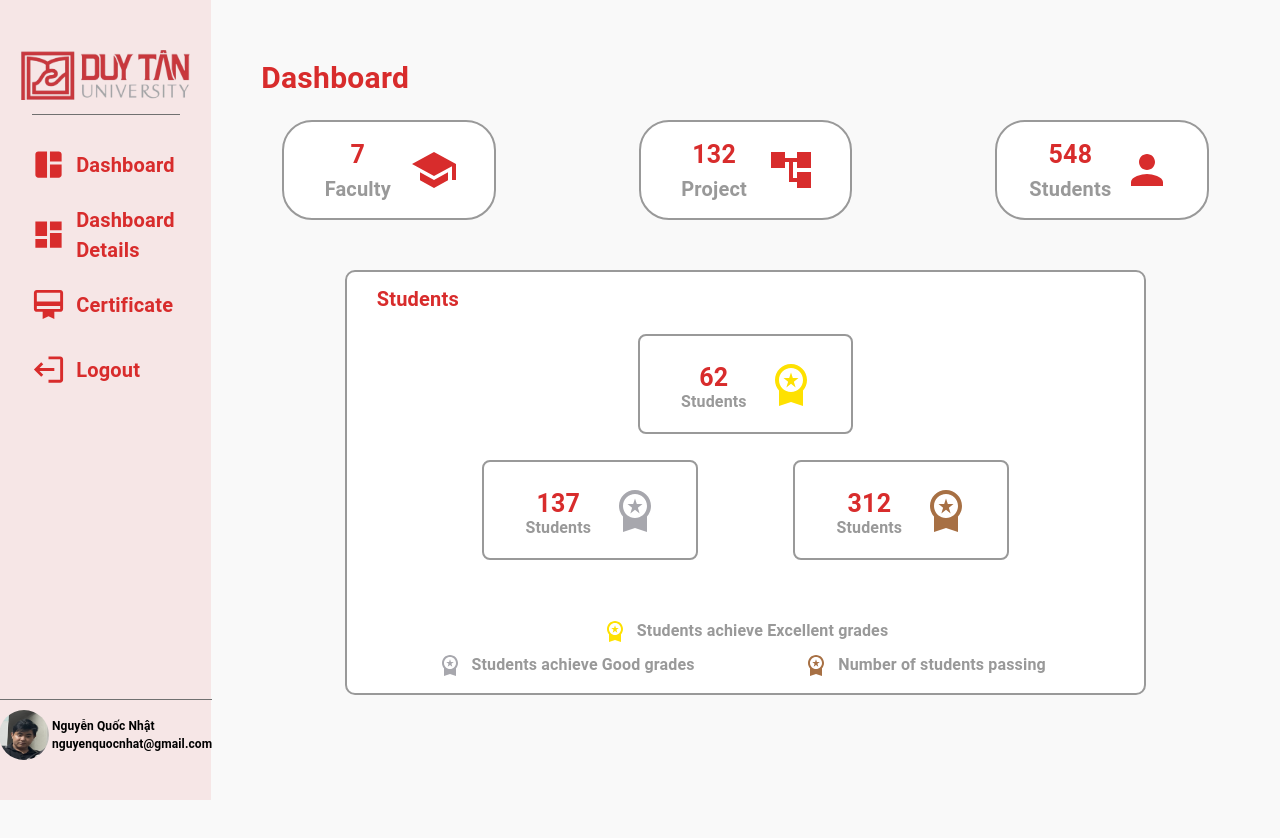
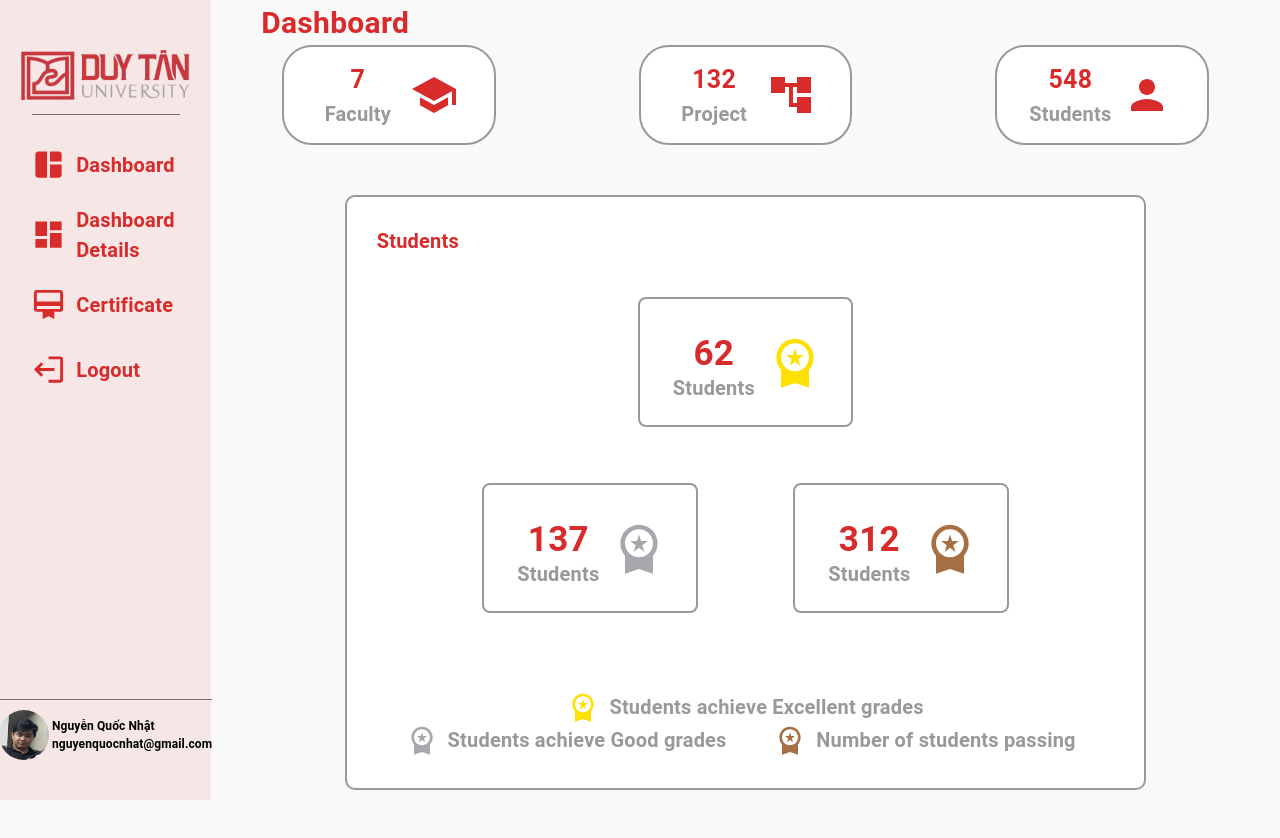
Before and after one commit to AnhThangg/Study-Sync, a React (Vite) app in the folder FrontEnd/: page /Univer/Dashboard/Students in a window 1280 px wide. Shown: the top 838 px of the page. Before the commit the page ends 800 px from the top, so only its background shows below. Built offline with nearby package versions, Linux system fonts and the light colour scheme; sample sign-in values are in the browser's storage.

Commit message:
Fix DashboardFaculty and DashboardProject UI

```diff
--- a/FrontEnd/src/Pages/Univer/Dashboard/DashboardFaculty/Chart_Falculty/Chart_Falculty.jsx
+++ b/FrontEnd/src/Pages/Univer/Dashboard/DashboardFaculty/Chart_Falculty/Chart_Falculty.jsx
@@ -8,7 +8,7 @@ const Chart_Faculty = () => {
       id: "basic-bar"
     },
     xaxis: {
-      categories: ['CNPM', 'Cơ Khí', 'Du Lịch', 'Ngân Hàng', 'Tiếng Trung', 'IT']
+      categories: ['CNPM', 'Cơ Khí', 'Du Lịch', 'Ngân Hàng', 'Tiếng Trung', 'IT','Điện tử']
     },
     colors: ['#DC143C'],
     fill: {
@@ -35,7 +35,7 @@ const Chart_Faculty = () => {
   const [series] = useState([
     {
       name: "Sinh Viên",
-      data: [30, 12, 25, 41, 51, 62]
+      data: [30, 12, 25, 41, 51, 62,17]
     }
   ]);
 
@@ -47,7 +47,8 @@ const Chart_Faculty = () => {
             options={options}
             series={series}
             type="bar"
-            width="600"
+            width="900"
+            height="450"
           />
         </div>
       </div>
--- a/FrontEnd/src/Pages/Univer/Dashboard/DashboardProject/ChartProject/BasicPie.jsx
+++ b/FrontEnd/src/Pages/Univer/Dashboard/DashboardProject/ChartProject/BasicPie.jsx
@@ -13,8 +13,8 @@ export default function BasicPie() {
           ],
         },
       ]}
-      width={500}
-      height={300}
+      width={600}
+      height={400}
     />
   );
 }
--- a/FrontEnd/src/Pages/Univer/Dashboard/DashboardStudents/DashboardStudent.jsx
+++ b/FrontEnd/src/Pages/Univer/Dashboard/DashboardStudents/DashboardStudent.jsx
@@ -18,7 +18,7 @@ const DashboardStudent = () => {
             <Box sx={{
                 marginTop: '20px',
                 width: '100%',
-                height: '500px',
+                height: '700px',
                 display: 'flex',
                 justifyContent: 'center',
             }}>
@@ -49,9 +49,10 @@ const DashboardStudent = () => {
                     <Box className="Arrange" sx={{
                         marginTop: '20px',
                         width: '90%',
-                        height: '280px',
+                        height: '70%',
                         display: 'flex',
-                        flexDirection: 'column'
+                        flexDirection: 'column',
+                        justifyContent:'center'
                     }}>
                         <Box sx={{
                             width: '100%',
@@ -63,7 +64,7 @@ const DashboardStudent = () => {
                             <Box className="Dashboard_Item"
                                 sx={{
                                     width: '30%',
-                                    height: '100px',
+                                    height: '70%',
                                     borderRadius: '8px',
                                     display: 'flex',
                                     background: '#FFFFFF',
@@ -80,12 +81,12 @@ const DashboardStudent = () => {
                                     justifyContent: 'center',
                                 }}>
                                     <Typography sx={{
-                                        fontSize: '25px',
+                                        fontSize: '35px',
                                         fontWeight: 'bold',
                                         color: '#D82C2C',
                                     }}>62</Typography>
                                     <Typography sx={{
-                                        fontSize: '16px',
+                                        fontSize: '20px',
                                         fontWeight: 'bold',
                                         color: '#999999',
                                         lineHeight: '0.8'
@@ -98,7 +99,7 @@ const DashboardStudent = () => {
                                         display: 'flex',
                                         alignItems: 'center',
                                     }}>
-                                    <WorkspacePremium fontSize="inherit" sx={{ color: "#FEE101", fontSize: "3rem" }} />
+                                    <WorkspacePremium fontSize="inherit" sx={{ color: "#FEE101", fontSize: "3.5rem" }} />
 
                                 </Box>
                             </Box>
@@ -113,7 +114,7 @@ const DashboardStudent = () => {
                             <Box className="Dashboard_Item"
                                 sx={{
                                     width: '30%',
-                                    height: '100px',
+                                    height: '70%',
                                     borderRadius: '8px',
                                     display: 'flex',
                                     background: '#FFFFFF',
@@ -130,12 +131,12 @@ const DashboardStudent = () => {
                                     justifyContent: 'center',
                                 }}>
                                     <Typography sx={{
-                                        fontSize: '25px',
+                                        fontSize: '35px',
                                         fontWeight: 'bold',
                                         color: '#D82C2C',
                                     }}>137</Typography>
                                     <Typography sx={{
-                                        fontSize: '16px',
+                                        fontSize: '20px',
                                         fontWeight: 'bold',
                                         color: '#999999',
                                         lineHeight: '0.8'
@@ -148,14 +149,14 @@ const DashboardStudent = () => {
                                         display: 'flex',
                                         alignItems: 'center',
                                     }}>
-                                    <WorkspacePremium fontSize="inherit" sx={{ color: "#A7A7AD", fontSize: "3rem" }} />
+                                    <WorkspacePremium fontSize="inherit" sx={{ color: "#A7A7AD", fontSize: "3.5rem" }} />
 
                                 </Box>
                             </Box>
                             <Box className="Dashboard_Item"
                                 sx={{
                                     width: '30%',
-                                    height: '100px',
+                                    height: '70%',
                                     borderRadius: '8px',
                                     display: 'flex',
                                     background: '#FFFFFF',
@@ -172,12 +173,12 @@ const DashboardStudent = () => {
                                     justifyContent: 'center',
                                 }}>
                                     <Typography sx={{
-                                        fontSize: '25px',
+                                        fontSize: '35px',
                                         fontWeight: 'bold',
                                         color: '#D82C2C',
                                     }}>312</Typography>
                                     <Typography sx={{
-                                        fontSize: '16px',
+                                        fontSize: '20px',
                                         fontWeight: 'bold',
                                         color: '#999999',
                                         lineHeight: '0.8'
@@ -190,7 +191,7 @@ const DashboardStudent = () => {
                                         display: 'flex',
                                         alignItems: 'center',
                                     }}>
-                                    <WorkspacePremium fontSize="inherit" sx={{ color: "#A77044", fontSize: "3rem" }} />
+                                    <WorkspacePremium fontSize="inherit" sx={{ color: "#A77044", fontSize: "3.5rem" }} />
 
                                 </Box>
                             </Box>
@@ -211,10 +212,10 @@ const DashboardStudent = () => {
                             alignItems: 'center',
                             justifyContent: 'center'
                         }}>
-                            <WorkspacePremium fontSize="inherit" sx={{ color: "#FEE101", fontSize: "1.5rem" }} />
+                            <WorkspacePremium fontSize="inherit" sx={{ color: "#FEE101", fontSize: "2rem" }} />
                             <Typography sx={{
                                 marginLeft: '10px',
-                                fontSize: '16px',
+                                fontSize: '20px',
                                 fontWeight: 'bold',
                                 color: '#999999',
                             }}>Students achieve Excellent grades</Typography>
@@ -235,10 +236,10 @@ const DashboardStudent = () => {
                                 alignItems: 'center',
                                 justifyContent: 'center'
                             }}>
-                                <WorkspacePremium fontSize="inherit" sx={{ color: "#A7A7AD", fontSize: "1.5rem" }} />
+                                <WorkspacePremium fontSize="inherit" sx={{ color: "#A7A7AD", fontSize: "2rem" }} />
                                 <Typography sx={{
                                     marginLeft: '10px',
-                                    fontSize: '16px',
+                                    fontSize: '20px',
                                     fontWeight: 'bold',
                                     color: '#999999',
                                 }}>Students achieve Good grades</Typography>
@@ -251,10 +252,10 @@ const DashboardStudent = () => {
                                 alignItems: 'center',
                                 justifyContent: 'center'
                             }}>
-                                <WorkspacePremium fontSize="inherit" sx={{ color: "#A77044", fontSize: "1.5rem" }} />
+                                <WorkspacePremium fontSize="inherit" sx={{ color: "#A77044", fontSize: "2rem" }} />
                                 <Typography sx={{
                                     marginLeft: '10px',
-                                    fontSize: '16px',
+                                    fontSize: '20px',
                                     fontWeight: 'bold',
                                     color: '#999999',
                                 }}>Number of students passing</Typography>
--- a/FrontEnd/src/Pages/Univer/Dashboarddetails/Dashboard_Detail.jsx
+++ b/FrontEnd/src/Pages/Univer/Dashboarddetails/Dashboard_Detail.jsx
@@ -36,7 +36,7 @@ const Dashboard_Detail = () => {
                 <Box ClassName="list_Faculty" sx={{
                     marginTop:'70px',
                     width:'80%',
-                    height:'500px',
+                    height:'700px',
                 }}>
                     <StickyHeadTable></StickyHeadTable>
                 </Box>
--- a/FrontEnd/src/Pages/Univer/Dashboarddetails/ListFaculty/StickyHeadTable.jsx
+++ b/FrontEnd/src/Pages/Univer/Dashboarddetails/ListFaculty/StickyHeadTable.jsx
@@ -60,7 +60,7 @@ export default function StickyHeadTable() {
   }
   return (
     <Paper sx={{ width: '100%', overflow: 'hidden' }}>
-      <TableContainer sx={{ maxHeight: 440 }}>
+      <TableContainer sx={{ maxHeight: 640 }}>
         <Table stickyHeader aria-label="sticky table">
           <TableHead>
             <TableRow>
```
Also changed, not shown: FrontEnd/src/Pages/Univer/Dashboard/DashboardFaculty/DashboardFaculty.jsx (+16 -3 lines), FrontEnd/src/Pages/Univer/Dashboard/DashboardProject/DashboardProject.jsx (+23 -8 lines).
